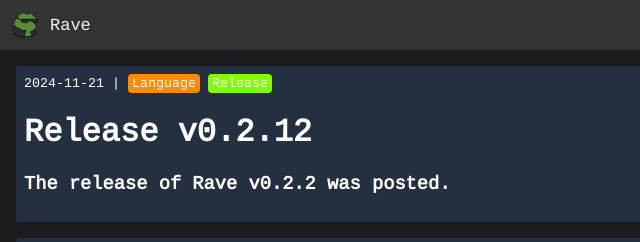
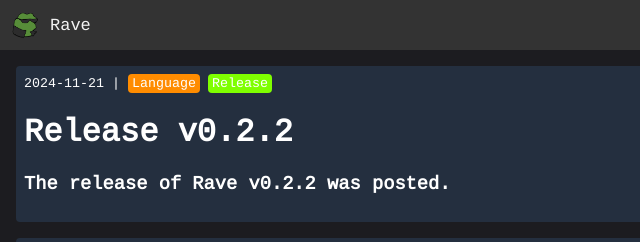
Before and after one commit to Ttimofeyka/RaveSite, a plain HTML site: page news.html in a window 1280 px wide. Shown: the top 242 px of the page, 0-640 px from the left. Drawn offline with Linux system fonts and the light colour scheme.

Commit message:
Add files via upload

```diff
--- a/news.html
+++ b/news.html
@@ -45,7 +45,7 @@
     <!-- Generated with `byronexec` -->
 <div class="news-tag" style="--tag-color: DarkOrange;">Language</div><div class="news-tag" style="--tag-color: Chartreuse;">Release</div></small>
     <h1><!-- Generated with `byronexec` -->
-Release v0.2.12</h1>
+Release v0.2.2</h1>
     <h3><!-- Generated with `byronexec` -->
 The release of Rave v0.2.2 was posted.</h3>
 </a><a class="news-itembox" href="/news/rave-v021.html">
```
